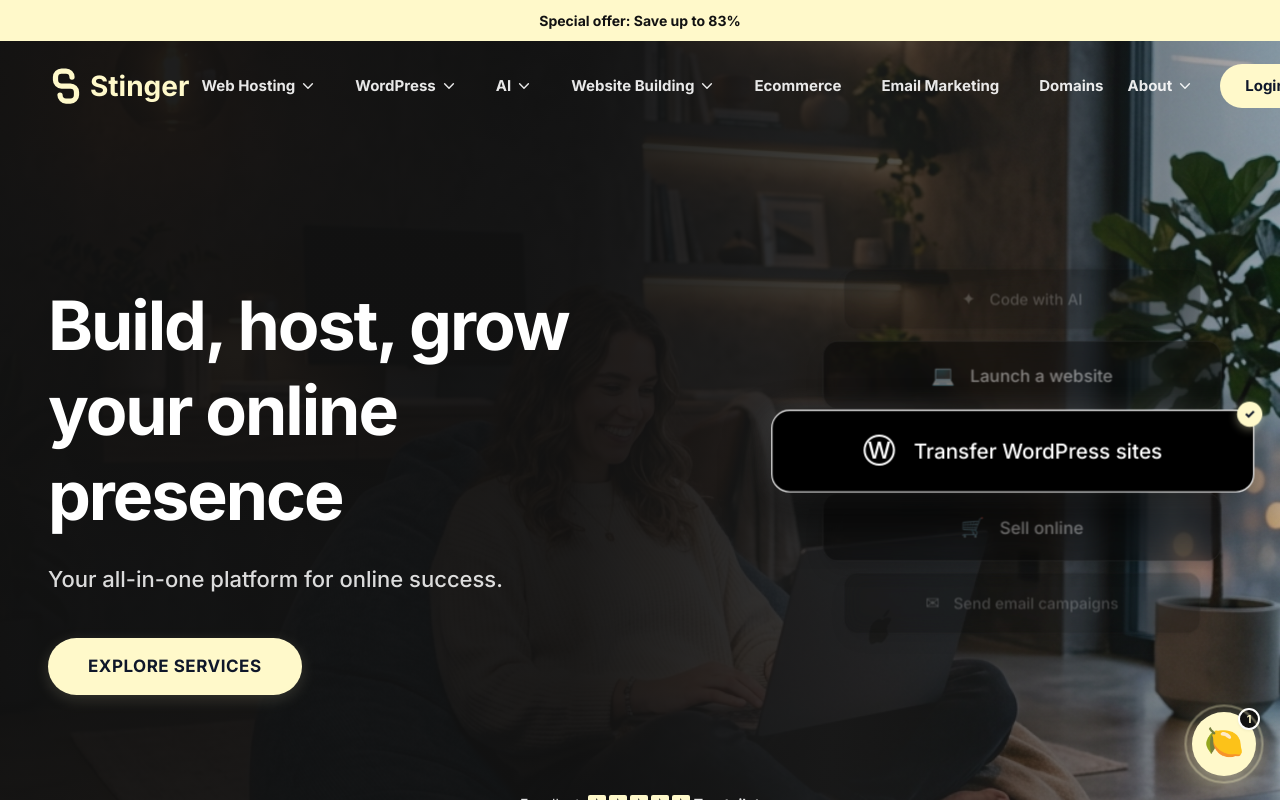
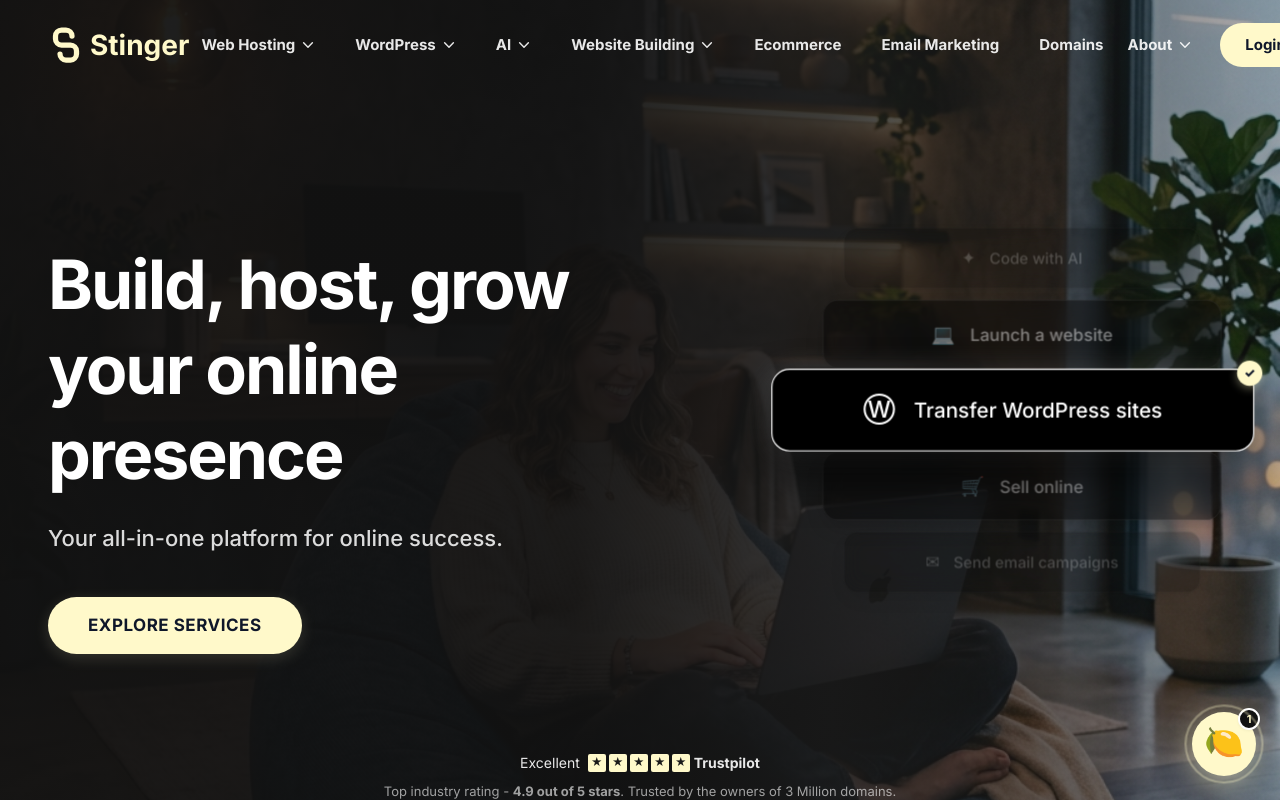
Before and after one commit to dutaalamin/stinger, a React (Vite) app: page / in a window 1280 px wide. Shown: the top 800 px of the page. Built offline with nearby package versions, Linux system fonts and the light colour scheme.

Commit message:
Show top promotion banner only on web hosting page

```diff
--- a/src/App.jsx
+++ b/src/App.jsx
@@ -1,5 +1,5 @@
 import React, { useState, useEffect, useRef } from 'react';
-import { BrowserRouter as Router, Routes, Route, Link } from 'react-router-dom';
+import { Routes, Route, Link, useLocation } from 'react-router-dom';
 import Home from './pages/Home';
 import WebHosting from './pages/WebHosting';
 
@@ -344,6 +344,8 @@
   ]);
   const [userInput, setUserInput] = useState('');
   const [isTyping, setIsTyping] = useState(false);
+  const location = useLocation();
+  const showBanner = location.pathname === '/web-hosting';
 
   const navRef = useRef(null);
   const [navOffset, setNavOffset] = useState(0);
@@ -530,16 +532,17 @@
   };
 
   return (
-    <Router>
-      <div className="min-h-screen bg-bg-dark font-sans text-text-light flex flex-col relative w-full m-0 p-0 overflow-x-hidden selection:bg-stinger-mint selection:text-stinger-dark">
+    <div className="min-h-screen bg-bg-dark font-sans text-text-light flex flex-col relative w-full m-0 p-0 overflow-x-hidden selection:bg-stinger-mint selection:text-stinger-dark">
       {/* Top Promotion Bar */}
-      <div className="w-full bg-[#FFF9CA] text-[#121212] text-center py-2.5 text-[14px] font-bold z-[100] relative select-none">
-        Special offer: Save up to 83%
-      </div>
+      {showBanner && (
+        <div className="w-full bg-[#FFF9CA] text-[#121212] text-center py-2.5 text-[14px] font-bold z-[100] relative select-none">
+          Special offer: Save up to 83%
+        </div>
+      )}
 
       {/* Navbar / Header */}
       <header
-        className={`absolute top-[41px] left-0 w-full z-50 transition-colors duration-300 ease-in-out ${scrolled ? 'fixed !top-0 bg-[#121212]/95 backdrop-blur-md shadow-md' : 'bg-transparent'} ${hideNavbar && !isMobileMenuOpen ? '-translate-y-full' : 'translate-y-0'} ${hoveredMenu || isMobileMenuOpen ? '!bg-white shadow-md' : ''}`}
+        className={`absolute ${showBanner ? 'top-[41px]' : 'top-0'} left-0 w-full z-50 transition-colors duration-300 ease-in-out ${scrolled ? 'fixed !top-0 bg-[#121212]/95 backdrop-blur-md shadow-md' : 'bg-transparent'} ${hideNavbar && !isMobileMenuOpen ? '-translate-y-full' : 'translate-y-0'} ${hoveredMenu || isMobileMenuOpen ? '!bg-white shadow-md' : ''}`}
         onMouseLeave={() => setHoveredMenu(null)}
       >
         <div className="w-full px-6 lg:px-12 flex justify-between items-center h-[90px]">
@@ -846,7 +849,6 @@
         )}
       </div>
     </div>
-    </Router>
   );
 }
 
--- a/src/main.jsx
+++ b/src/main.jsx
@@ -1,10 +1,13 @@
 import React, { StrictMode } from 'react'
 import { createRoot } from 'react-dom/client'
+import { BrowserRouter as Router } from 'react-router-dom';
 import './index.css'
 import App from './App.jsx'
 
 createRoot(document.getElementById('root')).render(
   <StrictMode>
-    <App />
+    <Router>
+      <App />
+    </Router>
   </StrictMode>,
 )
```
